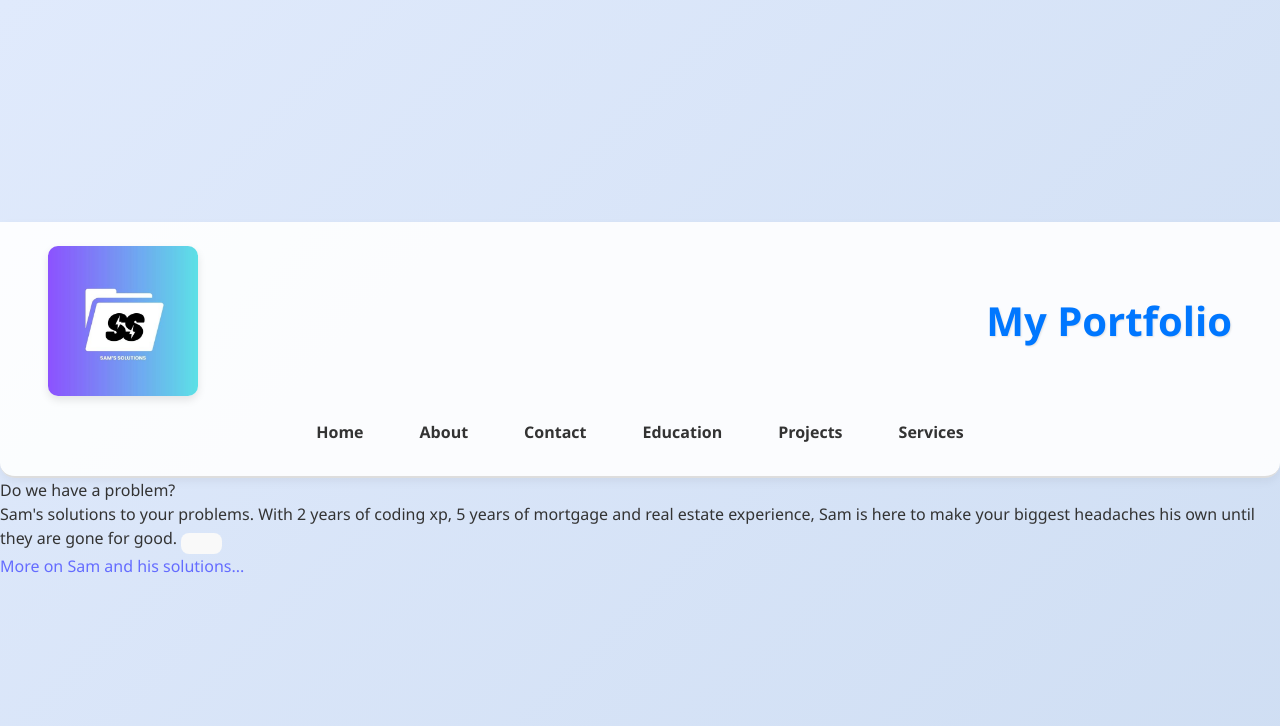
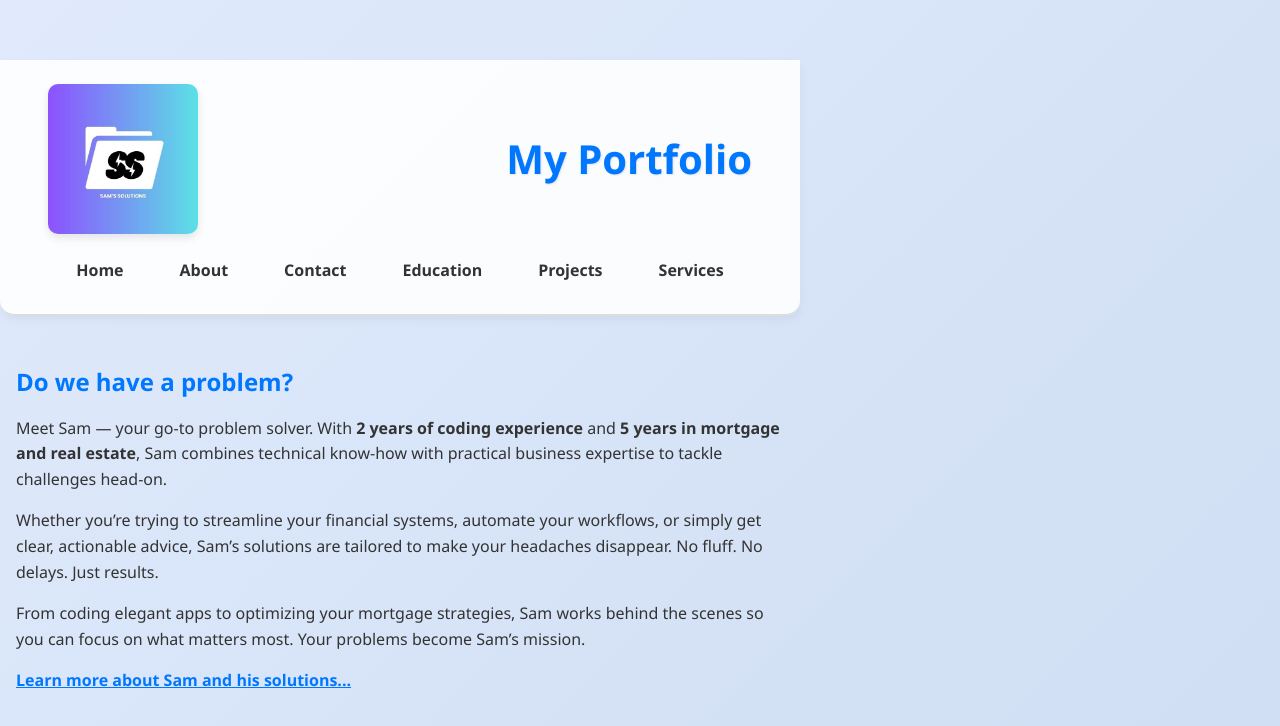
Before and after one commit to sandhusamit/comp229-f25-401-week2, a React (Vite) app: page / in a window 1280 px wide. Shown: the top 726 px of the page. Built offline with nearby package versions, Linux system fonts and the light colour scheme.

Commit message:
More prettier - home, about

```diff
--- a/src/components/About.jsx
+++ b/src/components/About.jsx
@@ -1,26 +1,44 @@
 export default function About() {
     return (
-        <>
-            <div>About Page</div>
-            <img id="me" src="sam.PNG"></img>
-            <p> 1998 born and raised in the GTA,I (Samit Sandhu) am a software engineering student with a mortgage professional background of 5 years.
-                With parents from India, Punjab, I was able to speak and connect with immigrant homeowners through punjabi, hindi and urdu, and help
-                with their mortgage needs. Helping solve their problems such as debt consolidation, to me, is extremely fulfilling. Although I enjoy
-                being a mortgage agent, coding was my passion and I wanted to take the shift from hobby to career because using my passion to solve problems
-                would be an even more rewarding satsification.
+      <section style={{ margin: "2rem auto", padding: "1rem", lineHeight: "1.8rem" }}>
+        <h2 style={{ color: "#0077ff", marginBottom: "1rem", textAlign: "center" }}>Meet the real me...</h2>
 
-                I began coding in 2019 as a fun hobby, starting with the most simplest syntax, python. I built small applications and messed around
-                with UI, but I never had the time to delve deeper until I began studying at centennial college as a SWE technology student (3 year program).
-                Now, on my spare time I build applications mostly on C# .Net framework (and SQL DB) and am learning MAUI, C, power BI, and react outside of the courses (only one which teaches react).
+        <div style={{ display: "flex", flexDirection: "column", alignItems: "center", gap: "1.5rem" }}>
+          <img id="me" src="sam.PNG" alt="Samit Sandhu" />
 
-                Outside of my career, I focus on my hobbies and fmaily. I am a beginner guitarist, intermediate snowboarder, and live an active lifestyle
-                consisting of weightlifting, practicing muay thai or hiking with my 10 y/o husky.
-            </p>
-            <a href="/Samit-Sandhu.pdf" target="_blank" rel="noopener noreferrer">
+          <p>
+            Born in 1998 and raised in the GTA, I (Samit Sandhu) am a software engineering student with 5 years of mortgage and real estate experience.
+            With parents from Punjab, India, I’ve been able to connect with immigrant homeowners through Punjabi, Hindi, and Urdu, helping them with their mortgage needs.
+            Solving problems such as debt consolidation has always been deeply fulfilling.
+          </p>
+
+          <p>
+            While I enjoy my work as a mortgage agent, coding has been my passion since 2019.
+            I began experimenting with Python, building small apps, and exploring UI design. My passion became a career goal when I enrolled in Centennial College’s Software Engineering Technology program.
+            Nowadays, I build applications primarily in C# (.NET framework) with SQL databases, and I’m learning MAUI, C, Power BI, and React outside of the classroom.
+          </p>
+
+          <p>
+            Outside of work and school, I lead an active lifestyle: I’m a beginner guitarist, intermediate snowboarder, and enjoy weightlifting, practicing Muay Thai, and hiking with my 10-year-old husky.
+          </p>
+
+          <a
+            href="/Samit-Sandhu.pdf"
+            target="_blank"
+            rel="noopener noreferrer"
+            style={{
+              padding: "0.7rem 1.2rem",
+              backgroundColor: "#0077ff",
+              color: "#fff",
+              textDecoration: "none",
+              borderRadius: "8px",
+              fontWeight: "bold",
+              marginTop: "1rem"
+            }}
+          >
             View My Resume
-            </a>
-
-
-        </>
-    )
-}
+          </a>
+        </div>
+      </section>
+    );
+  }
--- a/src/components/Home.jsx
+++ b/src/components/Home.jsx
@@ -1,14 +1,30 @@
 import { Link } from "react-router-dom";
+
 export default function About() {
-    return (
-        <>
-            <div>Do we have a problem?</div>
+  return (
+    <section style={{ maxWidth: "800px", margin: "2rem auto", padding: "1rem" }}>
+      <h2 style={{ color: "#0077ff", marginBottom: "1rem" }}>Do we have a problem?</h2>
 
-            <p>
-                Sam's solutions to your problems. With 2 years of coding xp, 5 years of mortgage and real estate experience, Sam is here to make
-                your biggest headaches his own until they are gone for good. <button ></button>
-            </p>
-            <Link to="/about">More on Sam and his solutions...</Link>
-        </>
-    )
+      <p style={{ lineHeight: "1.6rem", marginBottom: "1rem" }}>
+        Meet Sam — your go-to problem solver. With <strong>2 years of coding experience</strong> and
+        <strong> 5 years in mortgage and real estate</strong>, Sam combines technical know-how
+        with practical business expertise to tackle challenges head-on.
+      </p>
+
+      <p style={{ lineHeight: "1.6rem", marginBottom: "1rem" }}>
+        Whether you’re trying to streamline your financial systems, automate your workflows,
+        or simply get clear, actionable advice, Sam’s solutions are tailored to make your
+        headaches disappear. No fluff. No delays. Just results.
+      </p>
+
+      <p style={{ lineHeight: "1.6rem", marginBottom: "1rem" }}>
+        From coding elegant apps to optimizing your mortgage strategies, Sam works behind the
+        scenes so you can focus on what matters most. Your problems become Sam’s mission.
+      </p>
+
+      <Link to="/about" style={{ color: "#0077ff", fontWeight: "bold", textDecoration: "underline" }}>
+        Learn more about Sam and his solutions...
+      </Link>
+    </section>
+  );
 }
```
